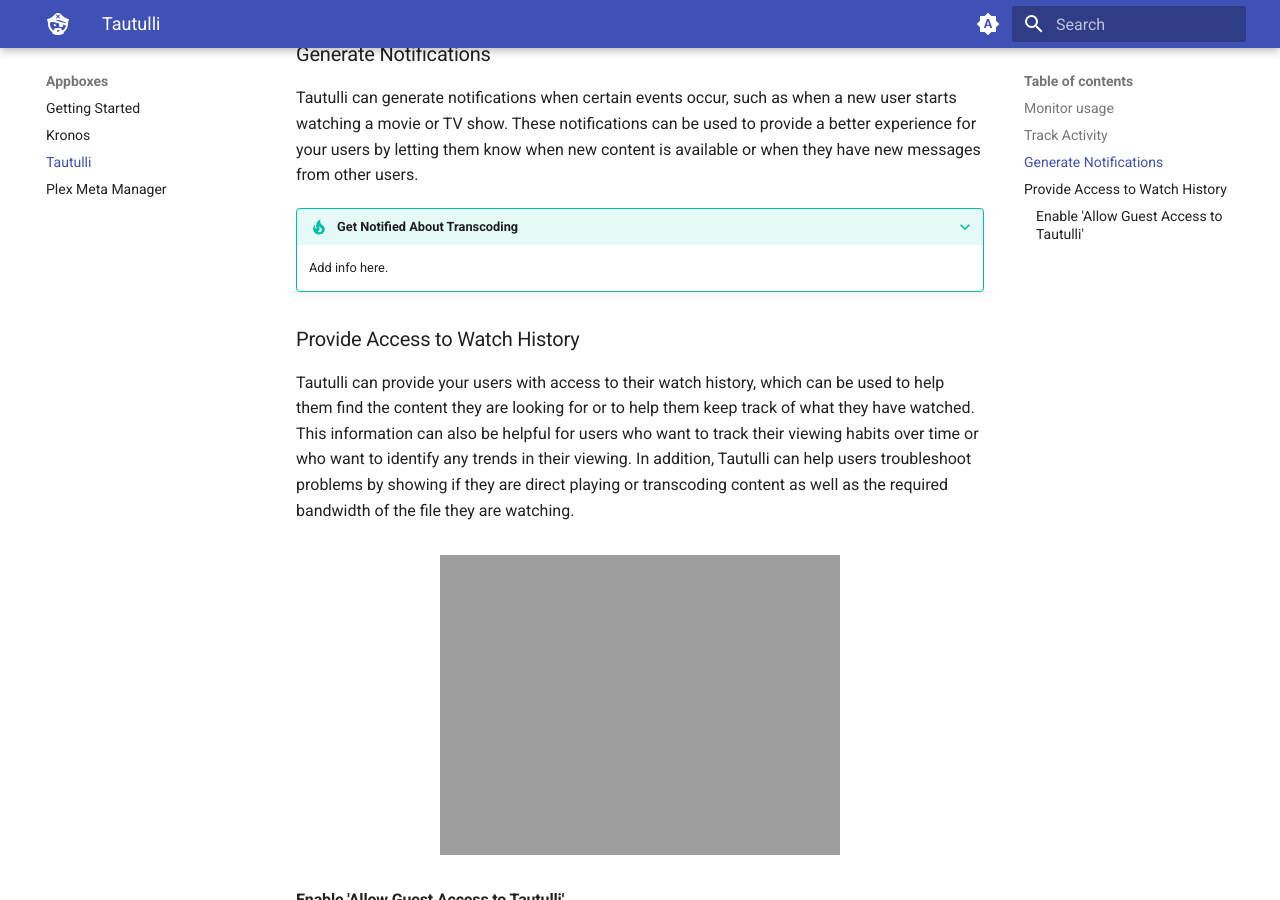
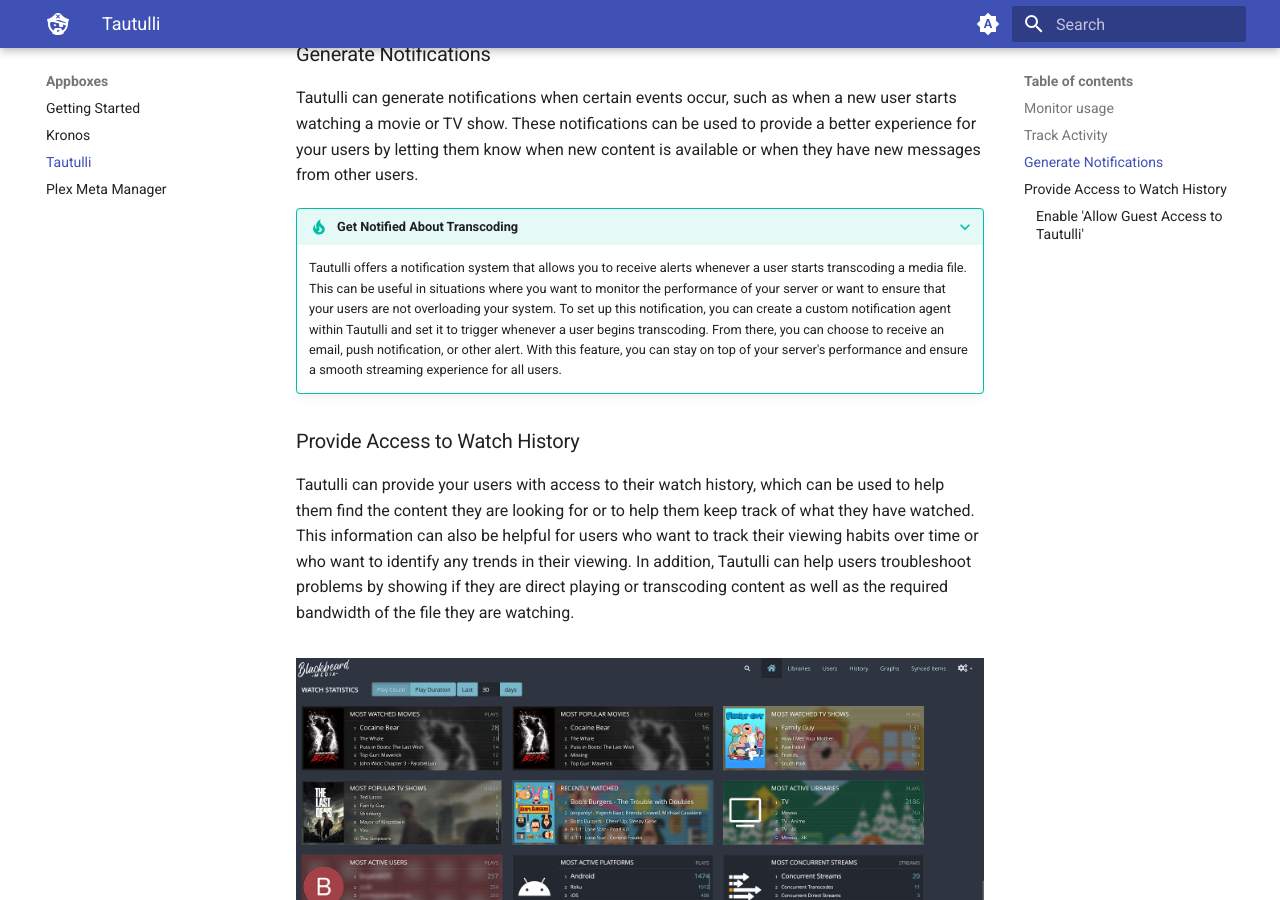
Before and after one commit to neomedia6989/docs-2, an MkDocs documentation site: the page built from docs/appboxes/tautulli.md, in a window 1280 px wide and 900 px high, scrolled down 1472 px. Built offline with MkDocs 1.6.1 and Material for MkDocs 9.7.7, drawn with Linux system fonts in a browser that asks for light colours.

Commit message:
Update tautulli.md

```diff
--- a/docs/appboxes/tautulli.md
+++ b/docs/appboxes/tautulli.md
@@ -19,7 +19,7 @@
 Tautulli can help you track what your users are watching and when they are watching it. This information can be used to determine what content is popular and what content is not. For example, you can create a collection of the most popular movies on your appbox, or you can create a collection of movies that you think your users would enjoy, based on their past viewing habits.
 
 <figure markdown>
-![(/media/tautulli-activity.png)](https://docs.blackbeard.media/media/tautulli-activity.png)
+![(/media/tautulli-monitor.png)](https://docs.blackbeard.media/media/tautulli-monitor.png)
   <figcaption></figcaption>
 </figure>
 
@@ -29,14 +29,14 @@
 
 ???+ tip "Get Notified About Transcoding"
 
-    Add info here.
+    Tautulli offers a notification system that allows you to receive alerts whenever a user starts transcoding a media file. This can be useful in situations where you want to monitor the performance of your server or want to ensure that your users are not overloading your system. To set up this notification, you can create a custom notification agent within Tautulli and set it to trigger whenever a user begins transcoding. From there, you can choose to receive an email, push notification, or other alert. With this feature, you can stay on top of your server's performance and ensure a smooth streaming experience for all users.
 
 ### Provide Access to Watch History
 
 Tautulli can provide your users with access to their watch history, which can be used to help them find the content they are looking for or to help them keep track of what they have watched. This information can also be helpful for users who want to track their viewing habits over time or who want to identify any trends in their viewing. In addition, Tautulli can help users troubleshoot problems by showing if they are direct playing or transcoding content as well as the required bandwidth of the file they are watching.
 
 <figure markdown>
-![(/media/tautulli-history.png)](https://docs.blackbeard.media/media/tautulli-history.png)
+![(/media/tautulli-track.png)](https://docs.blackbeard.media/media/tautulli-track.png)
   <figcaption></figcaption>
 </figure>
 
```
